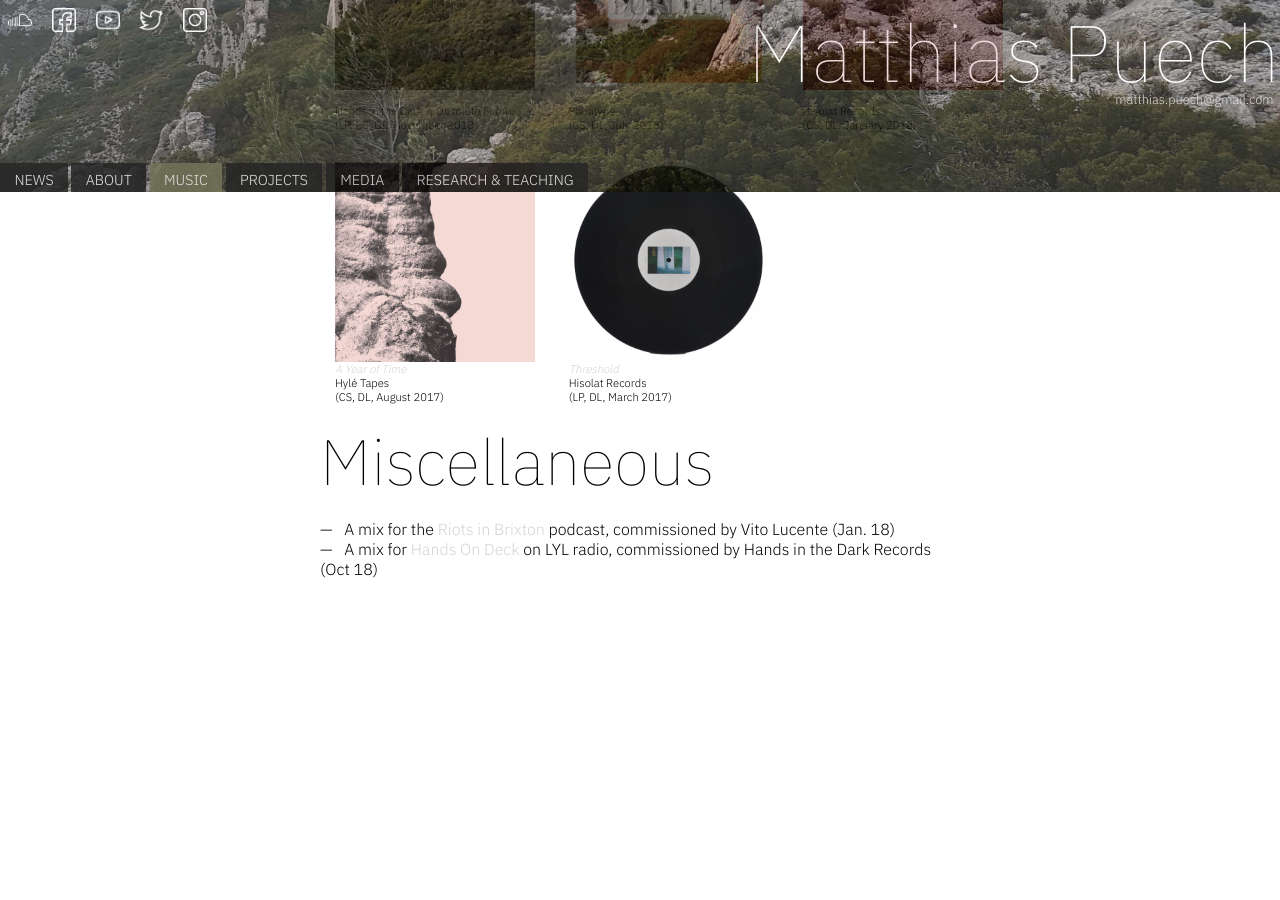
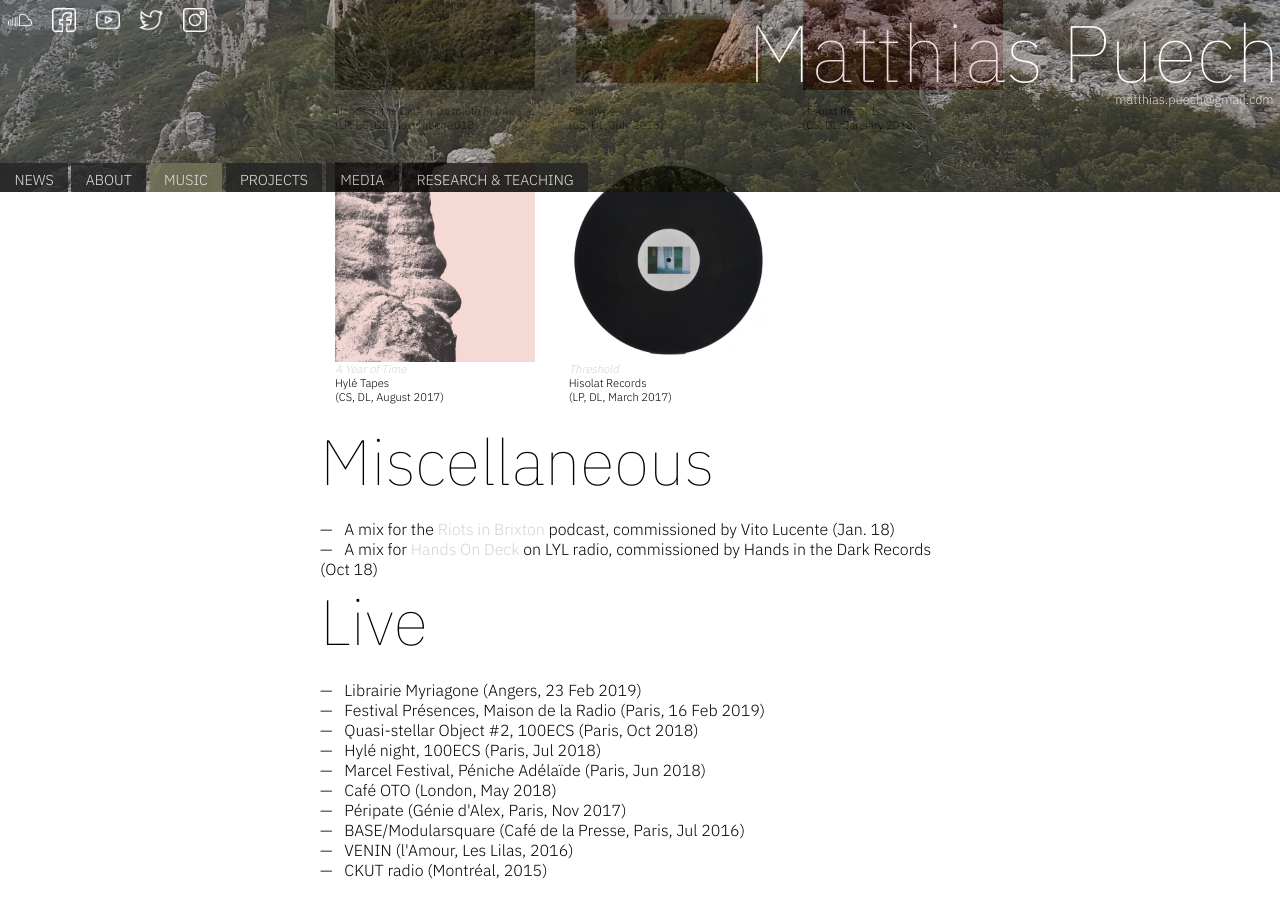
Before and after one commit to mqtthiqs/mqtthiqs.github.io, a Jekyll site: the page built from music.html, in a window 1280 px wide and 900 px high, scrolled down 497 px. Built offline with Jekyll 4.4.1, drawn with Linux system fonts in a browser that asks for light colours; before the commit the page ends 1172 px from its top, so only the background shows below that.

Commit message:
move Live

```diff
--- a/music.html
+++ b/music.html
@@ -30,3 +30,19 @@ layout: default
   On Deck</a> on LYL radio, commissioned by Hands in the Dark
   Records</li> (Oct 18)
 </ul>
+
+
+<h2>Live</h2>
+
+<ul>
+  <li>Librairie Myriagone (Angers, 23 Feb 2019)</li>
+  <li>Festival Présences, Maison de la Radio (Paris, 16 Feb 2019)</li>
+  <li>Quasi-stellar Object #2, 100ECS (Paris, Oct 2018)</li>
+  <li>Hylé night, 100ECS (Paris, Jul 2018)</li>
+  <li>Marcel Festival, Péniche Adélaïde (Paris, Jun 2018)</li>
+  <li>Café OTO (London, May 2018)</li>
+  <li>Péripate (Génie d'Alex, Paris, Nov 2017)</li>
+  <li>BASE/Modularsquare (Café de la Presse, Paris, Jul 2016)</li>
+  <li>VENIN (l'Amour, Les Lilas, 2016)</li>
+  <li>CKUT radio (Montréal, 2015)</li>
+</ul>
```
Also changed, not shown: media.md (+0 -12 lines).
